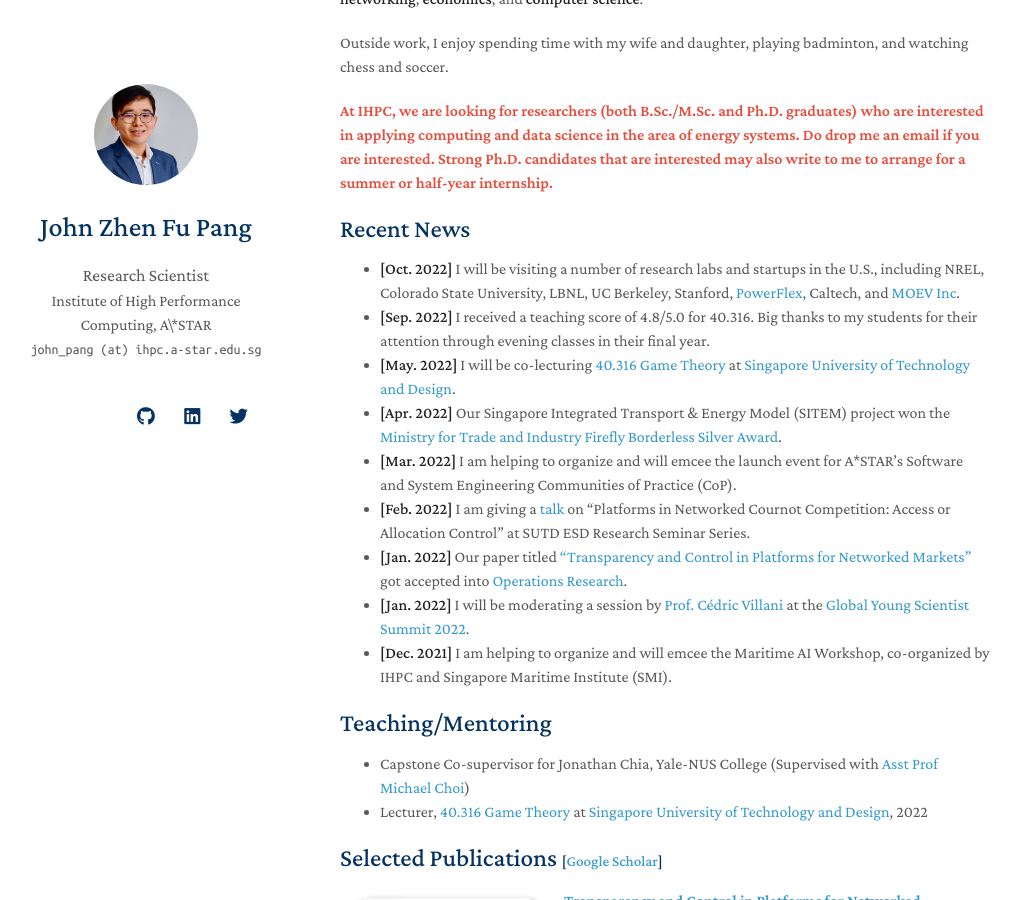
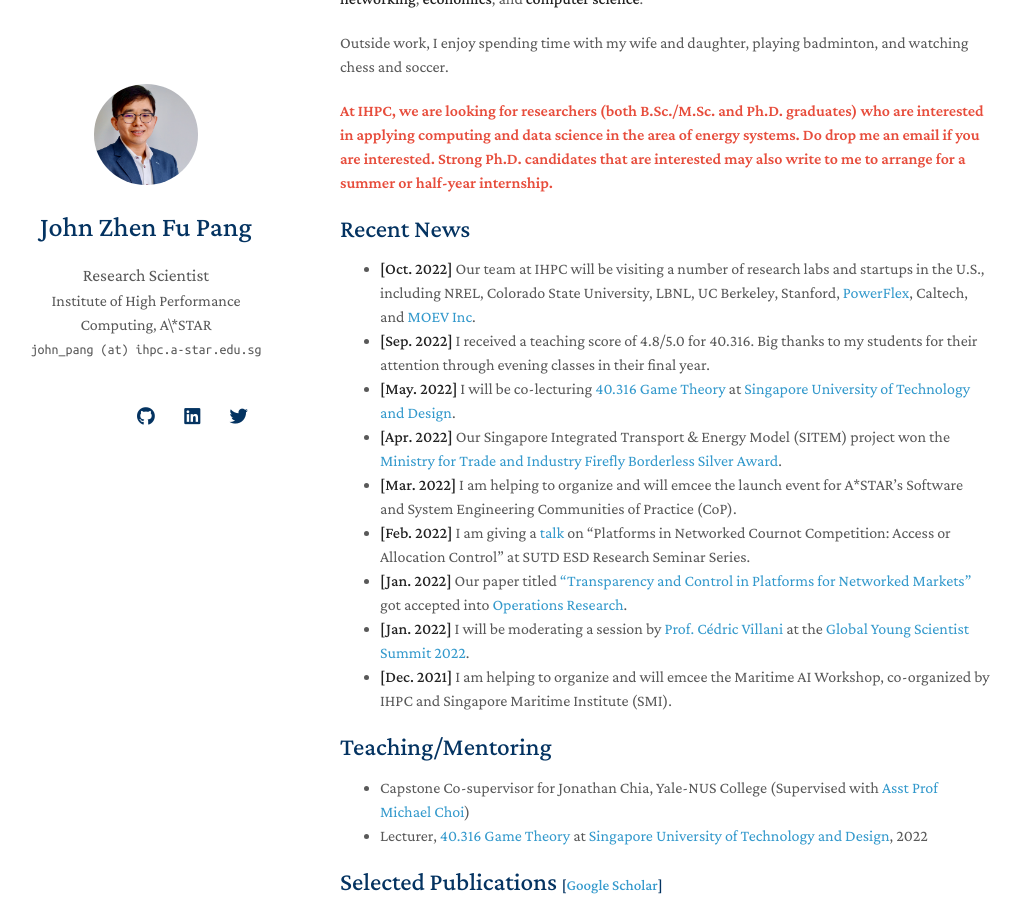
Before and after one commit to j-pang/j-pang.github.io, a Jekyll site: the page built from index.md, in a window 1280 px wide and 900 px high, scrolled down 546 px. Shown: the whole window, without its empty margins (130-1151 px from the left). Built offline with Jekyll 4.4.1, drawn with Linux system fonts in a browser that asks for light colours; nearby versions of some CDN libraries; a style sheet for code colours, icons or effects is not loaded; our own code applies the rules of GitHub Pages for plain Markdown files.

Commit message:
Update index.md

```diff
--- a/index.md
+++ b/index.md
@@ -16,7 +16,7 @@ Outside work, I enjoy spending time with my wife and daughter, playing badminton
 
 ## Recent News
 
-- **[Oct. 2022]**  I will be visiting a number of research labs and startups in the U.S., including NREL, Colorado State University, LBNL, UC Berkeley, Stanford, [PowerFlex](https://www.powerflex.com/), Caltech, and [MOEV Inc](https://www.moevinc.com/).
+- **[Oct. 2022]**  Our team at IHPC will be visiting a number of research labs and startups in the U.S., including NREL, Colorado State University, LBNL, UC Berkeley, Stanford, [PowerFlex](https://www.powerflex.com/), Caltech, and [MOEV Inc](https://www.moevinc.com/).
 - **[Sep. 2022]**  I received a teaching score of 4.8/5.0 for 40.316. Big thanks to my students for their attention through evening classes in their final year.
 - **[May. 2022]**  I will be co-lecturing [40.316 Game Theory](https://esd.sutd.edu.sg/courses/40316-game-theory/) at [Singapore University of Technology and Design](https://www.sutd.edu.sg/).
 - **[Apr. 2022]**  Our Singapore Integrated Transport & Energy Model (SITEM) project won the [Ministry for Trade and Industry Firefly Borderless Silver Award](https://www.tum-create.edu.sg/news/tumcreate-researchers-recognised-contributions-singapores-2040-vision-all-vehicles-run-cleaner).
```
